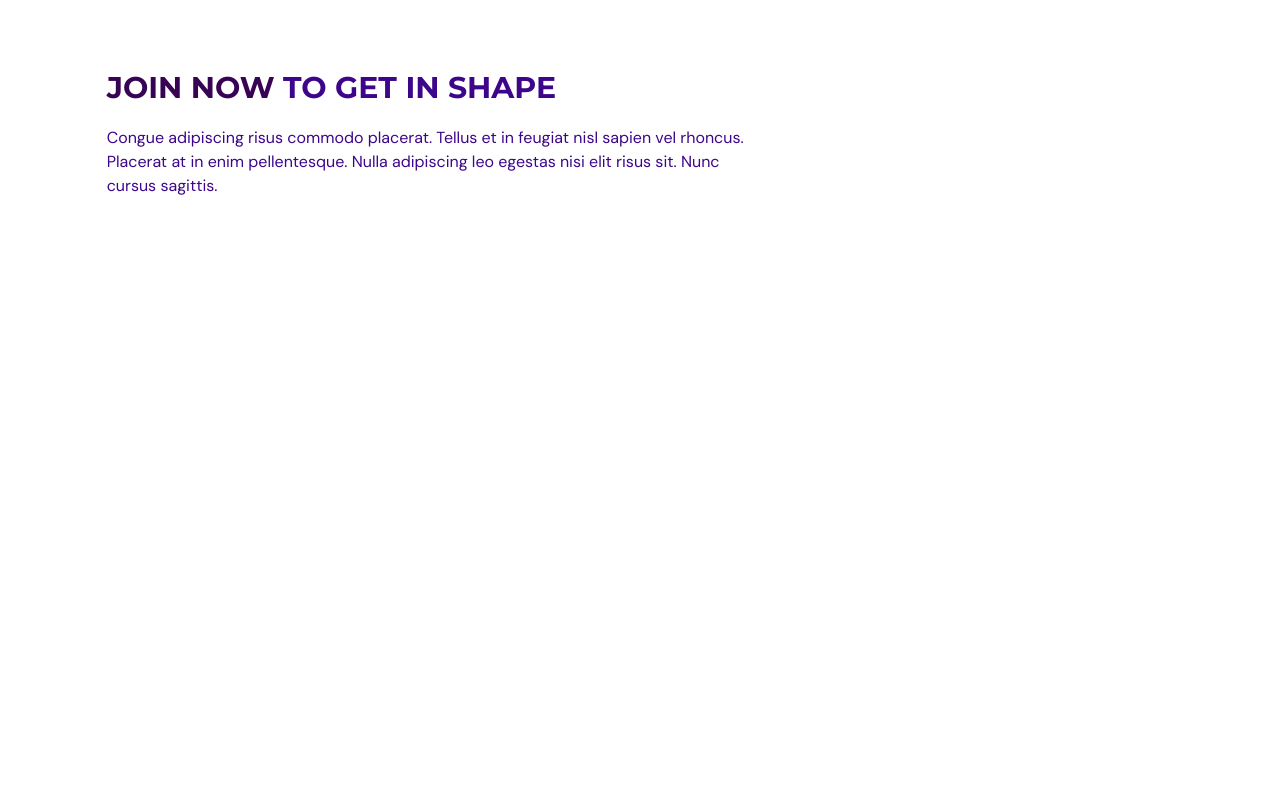
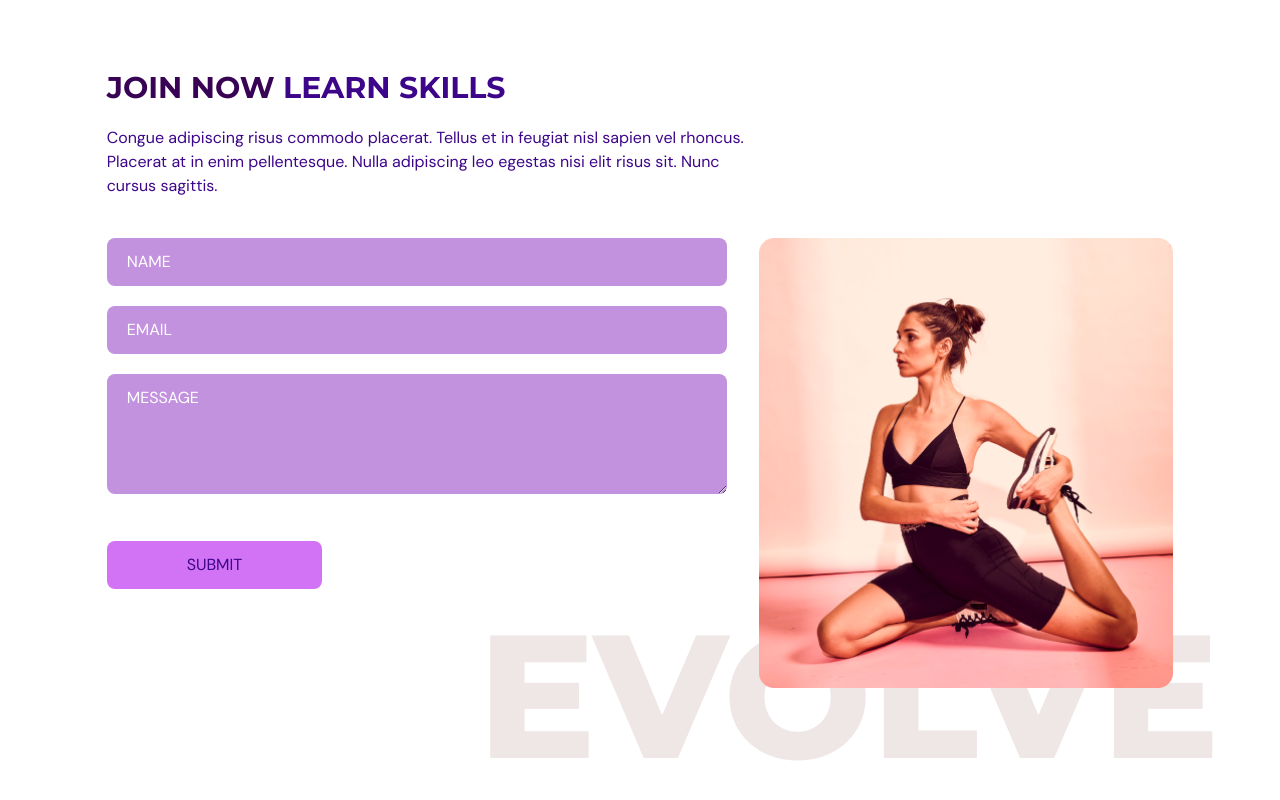
Before and after one commit to JohnKamaujk/CodeHaven, a React (Vite) app: page / in a window 1280 px wide. Shown: the part 3016-3816 px from the top of the page. Before the commit the page ends 3362 px from the top, so only its background shows below. Built offline with nearby package versions, Linux system fonts and the light colour scheme.

Commit message:
:sparkles:feat:added form to contact us section

```diff
--- a/src/components/contactUs/index.tsx
+++ b/src/components/contactUs/index.tsx
@@ -30,7 +30,7 @@ const ContactUs = ({ setSelectedPage }: Props) => {
           }}
         >
           <HText>
-            <span className="text-primary-500">JOIN NOW</span> TO GET IN SHAPE
+            <span className="text-primary-500">JOIN NOW</span> LEARN SKILLS
           </HText>
           <p className="my-5">
             Congue adipiscing risus commodo placerat. Tellus et in feugiat nisl
@@ -38,6 +38,107 @@ const ContactUs = ({ setSelectedPage }: Props) => {
             adipiscing leo egestas nisi elit risus sit. Nunc cursus sagittis.
           </p>
         </motion.div>
+        {/* FORM AND IMAGE */}
+        <div className="mt-10 justify-between gap-8 md:flex">
+          <motion.div
+            className="mt-10 basis-3/5 md:mt-0"
+            initial="hidden"
+            whileInView="visible"
+            viewport={{ once: true, amount: 0.5 }}
+            transition={{ duration: 0.5 }}
+            variants={{
+              hidden: { opacity: 0, y: 50 },
+              visible: { opacity: 1, y: 0 },
+            }}
+          >
+            <form
+              target="_blank"
+              // onSubmit={onSubmit}
+              action="https://formsubmit.co/e8a5bdfa807605332f809e5656e27c6e"
+              method="POST"
+            >
+              <input
+                className={inputStyles}
+                type="text"
+                placeholder="NAME"
+                // {...register("name", {
+                //   required: true,
+                //   maxLength: 100,
+                // })}
+              />
+              {/* {errors.name && (
+                <p className="mt-1 text-primary-500">
+                  {errors.name.type === "required" && "This field is required."}
+                  {errors.name.type === "maxLength" &&
+                    "Max length is 100 char."}
+                </p>
+              )} */}
+
+              <input
+                className={inputStyles}
+                type="text"
+                placeholder="EMAIL"
+                // {...register("email", {
+                //   required: true,
+                //   pattern: /^[A-Z0-9._%+-]+@[A-Z0-9.-]+\.[A-Z]{2,}$/i,
+                // })}
+              />
+              {/* {errors.email && (
+                <p className="mt-1 text-primary-500">
+                  {errors.email.type === "required" &&
+                    "This field is required."}
+                  {errors.email.type === "pattern" && "Invalid email address."}
+                </p>
+              )} */}
+
+              <textarea
+                className={inputStyles}
+                placeholder="MESSAGE"
+                rows={4}
+                cols={50}
+                // {...register("message", {
+                //   required: true,
+                //   maxLength: 2000,
+                // })}
+              />
+              {/* {errors.message && (
+                <p className="mt-1 text-primary-500">
+                  {errors.message.type === "required" &&
+                    "This field is required."}
+                  {errors.message.type === "maxLength" &&
+                    "Max length is 2000 char."}
+                </p>
+              )} */}
+
+              <button
+                type="submit"
+                className="mt-5 rounded-lg bg-secondary-500 px-20 py-3 transition duration-500 hover:bg-primary-500 hover:text-white"
+              >
+                SUBMIT
+              </button>
+            </form>
+          </motion.div>
+
+          <motion.div
+            className="relative mt-16 basis-2/5 md:mt-0"
+            initial="hidden"
+            whileInView="visible"
+            viewport={{ once: true, amount: 0.5 }}
+            transition={{ delay: 0.2, duration: 0.5 }}
+            variants={{
+              hidden: { opacity: 0, y: 50 },
+              visible: { opacity: 1, y: 0 },
+            }}
+          >
+            <div className="w-full before:absolute before:-bottom-20 before:-right-10 before:z-[-1] md:before:content-evolvetext">
+              <img
+                className="w-full"
+                alt="contact-us-page-graphic"
+                src={ContactUsPageGraphic}
+              />
+            </div>
+          </motion.div>
+        </div>
       </motion.div>
     </section>
   );
--- a/tailwind.config.cjs
+++ b/tailwind.config.cjs
@@ -10,7 +10,7 @@ module.exports = {
         "gray-100": "#DFCCCC",
         "gray-500": "#08020A",
         "primary-100": "#e7dded",
-        "primary-300": "#FFA6A3",
+        "primary-300": "#c292de",
         "primary-500": "#380354",
         "secondary-400": "#3d068a",
         "secondary-200": "#2a15eb",
```
